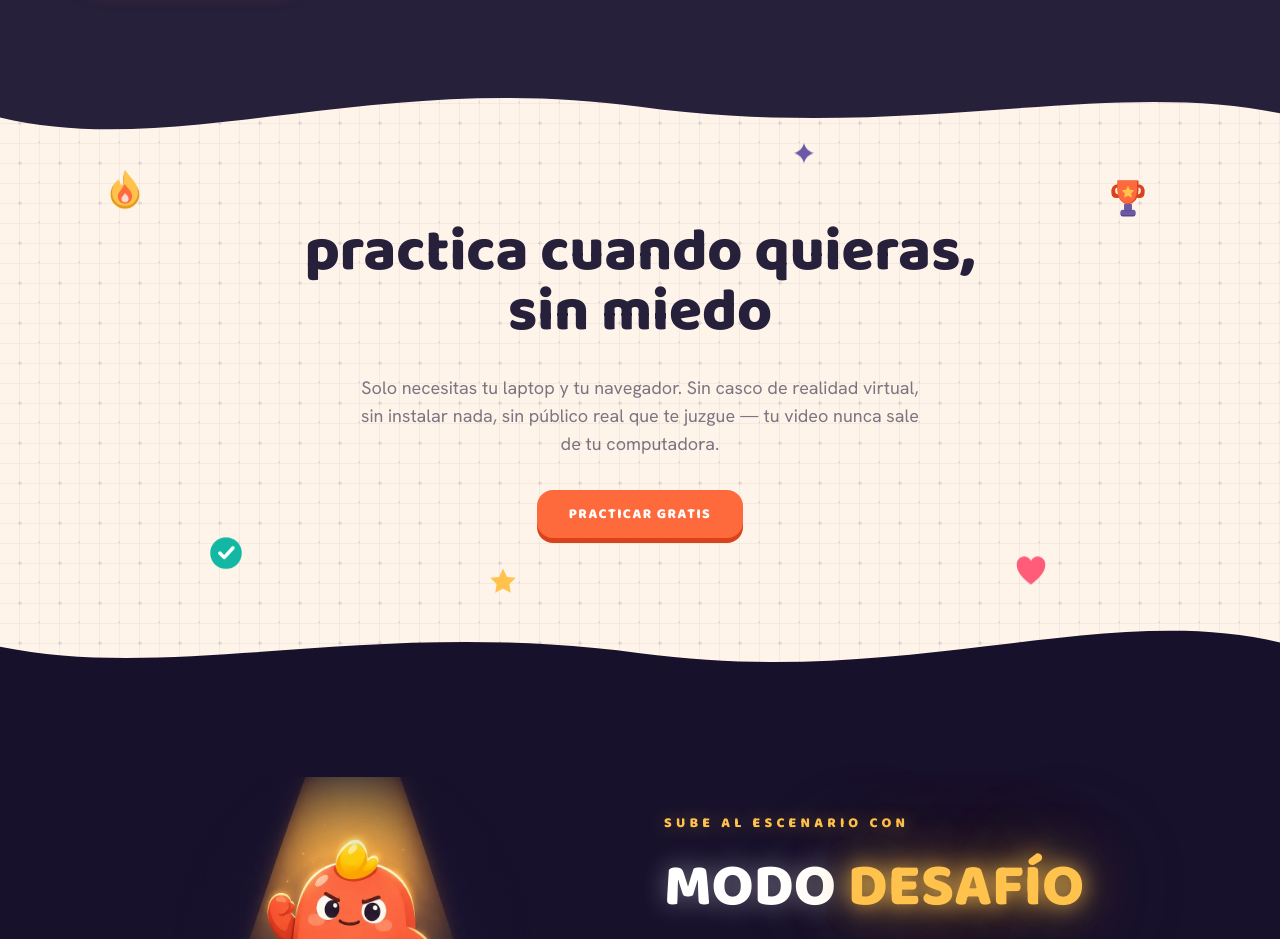
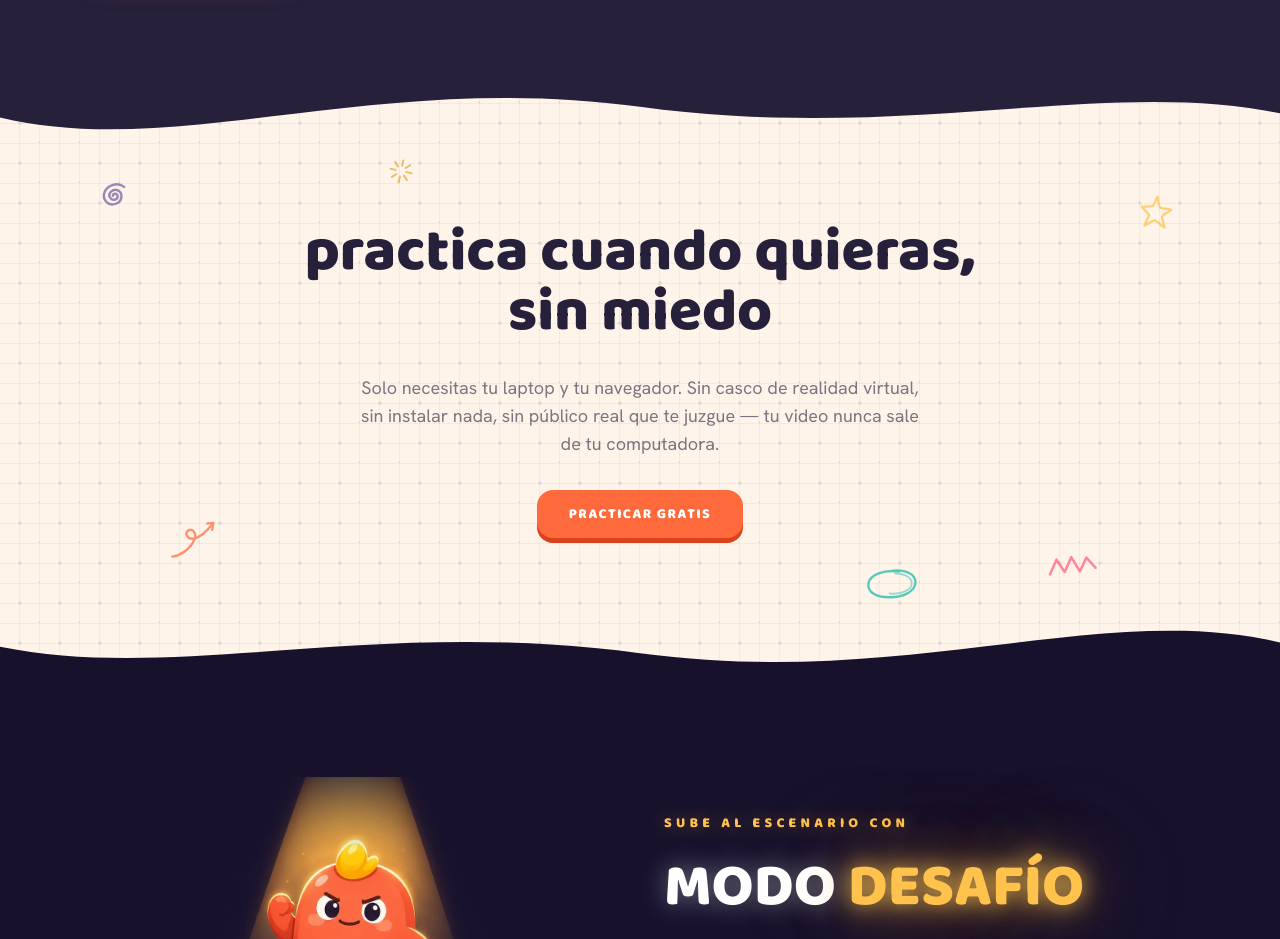
Before and after one commit to oratorIA-ProyectoTesis/LandingPage, a React (Vite) app: page / in a window 1280 px wide. Shown: the part 3480-4419 px from the top of the page. Built offline with nearby package versions, Linux system fonts and the light colour scheme.

Commit message:
feat: static hand-drawn notebook doodles replace floating icons in paper section

```diff
--- /dev/null
+++ b/src/components/doodles.tsx
@@ -0,0 +1,103 @@
+/**
+ * Hand-drawn notebook doodles ("rayones de cuaderno") — static pen scribbles
+ * for the practice-paper section. Irregular strokes on purpose: they must
+ * look drawn during a boring class, not generated.
+ */
+
+interface DoodleProps {
+  size?: number
+  className?: string
+}
+
+/** Wonky hand-drawn star, single pen pass. */
+export function DoodleStar({ size = 44, className = '' }: DoodleProps) {
+  return (
+    <svg width={size} height={size} viewBox="0 0 48 48" fill="none" aria-hidden="true" className={className}>
+      <path
+        d="M24 7 C25 12 26 16 28 19 C32 19 37 19 40 20 C37 23 34 25 31 28 C32 32 34 37 35 40 C31 38 27 35 24 33 C20 35 16 38 13 40 C14 36 16 31 17 28 C14 25 10 22 8 20 C12 19 16 19 20 18 C21 14 23 10 24 7 Z"
+        stroke="#FFC24D"
+        strokeWidth="2.6"
+        strokeLinecap="round"
+        strokeLinejoin="round"
+      />
+    </svg>
+  )
+}
+
+/** Curly arrow, like pointing at your own note. */
+export function DoodleArrow({ size = 56, className = '' }: DoodleProps) {
+  return (
+    <svg width={size} height={size} viewBox="0 0 64 64" fill="none" aria-hidden="true" className={className}>
+      <path
+        d="M8 50 C18 48 28 40 32 30 C35 22 30 16 25 19 C20 22 24 30 32 28 C42 25 48 16 52 10"
+        stroke="#FF6A3D"
+        strokeWidth="2.8"
+        strokeLinecap="round"
+      />
+      <path d="M46 10 L53 9 L52 17" stroke="#FF6A3D" strokeWidth="2.8" strokeLinecap="round" strokeLinejoin="round" />
+    </svg>
+  )
+}
+
+/** Pen spiral, the universal margin scribble. */
+export function DoodleSpiral({ size = 44, className = '' }: DoodleProps) {
+  return (
+    <svg width={size} height={size} viewBox="0 0 48 48" fill="none" aria-hidden="true" className={className}>
+      <path
+        d="M25 24 C26 21 30 22 30 25 C30 29 24 30 22 26 C19 21 26 16 31 19 C37 23 34 32 27 33 C18 35 12 26 17 18 C22 11 33 10 39 17"
+        stroke="#6C5AA6"
+        strokeWidth="2.6"
+        strokeLinecap="round"
+      />
+    </svg>
+  )
+}
+
+/** Double scribble circle, like circling an important word. */
+export function DoodleCircle({ size = 60, className = '' }: DoodleProps) {
+  return (
+    <svg width={size} height={size} viewBox="0 0 64 40" fill="none" aria-hidden="true" className={className}>
+      <path
+        d="M32 6 C48 5 58 11 57 20 C56 30 42 35 28 34 C14 33 5 27 7 18 C9 9 24 4 40 7"
+        stroke="#12B8A4"
+        strokeWidth="2.6"
+        strokeLinecap="round"
+      />
+      <path
+        d="M36 9 C48 10 54 15 53 21 C52 28 40 32 29 30"
+        stroke="#12B8A4"
+        strokeWidth="2"
+        strokeLinecap="round"
+        opacity="0.6"
+      />
+    </svg>
+  )
+}
+
+/** Zigzag stress-test scribble. */
+export function DoodleZigzag({ size = 56, className = '' }: DoodleProps) {
+  return (
+    <svg width={size} height={Math.round(size / 2)} viewBox="0 0 56 28" fill="none" aria-hidden="true" className={className}>
+      <path
+        d="M4 22 L12 8 L19 21 L27 7 L34 22 L42 9 L50 20"
+        stroke="#FF5C7A"
+        strokeWidth="2.6"
+        strokeLinecap="round"
+        strokeLinejoin="round"
+      />
+    </svg>
+  )
+}
+
+/** Little sun / asterisk strokes. */
+export function DoodleSun({ size = 40, className = '' }: DoodleProps) {
+  return (
+    <svg width={size} height={size} viewBox="0 0 44 44" fill="none" aria-hidden="true" className={className}>
+      <path d="M22 8 L22 15 M22 29 L22 37 M8 22 L15 22 M29 22 L36 22 M12 12 L17 17 M27 27 L32 32 M32 12 L27 17 M17 27 L12 32"
+        stroke="#E39A16"
+        strokeWidth="2.6"
+        strokeLinecap="round"
+      />
+    </svg>
+  )
+}
--- a/src/sections/Anywhere.tsx
+++ b/src/sections/Anywhere.tsx
@@ -1,5 +1,12 @@
 import { ChunkyButton, Wave } from '../components/ui'
-import { ClapIcon, FlameIcon, HeartIcon, SparkIcon, StarIcon, TrophyIcon } from '../components/icons'
+import {
+  DoodleArrow,
+  DoodleCircle,
+  DoodleSpiral,
+  DoodleStar,
+  DoodleSun,
+  DoodleZigzag,
+} from '../components/doodles'
 
 /**
  * Full-bleed section: practice anywhere, no special hardware.
@@ -16,24 +23,24 @@ export function Anywhere() {
       <Wave color="var(--color-escenario)" className="relative z-10" />
 
       <div className="relative py-16">
-        {/* floating brand objects */}
-        <span className="absolute left-[8%] top-2 float-bob" style={{ animationDelay: '.2s' }}>
-          <FlameIcon size={46} />
+        {/* static pen doodles — margin scribbles on the notebook page */}
+        <span className="absolute left-[7%] top-4 hidden -rotate-12 opacity-70 sm:block">
+          <DoodleSpiral />
         </span>
-        <span className="absolute right-[10%] top-6 float-bob" style={{ animationDelay: '.9s' }}>
-          <TrophyIcon size={48} />
+        <span className="absolute right-[8%] top-8 hidden rotate-6 opacity-70 sm:block">
+          <DoodleStar />
         </span>
-        <span className="absolute left-[16%] bottom-4 float-bob" style={{ animationDelay: '1.4s' }}>
-          <ClapIcon size={42} />
+        <span className="absolute left-[13%] bottom-8 hidden rotate-3 opacity-70 sm:block">
+          <DoodleArrow />
         </span>
-        <span className="absolute right-[18%] bottom-2 float-bob" style={{ animationDelay: '.5s' }}>
-          <HeartIcon size={38} />
+        <span className="absolute right-[14%] bottom-6 hidden -rotate-6 opacity-70 sm:block">
+          <DoodleZigzag />
         </span>
-        <span className="absolute left-[38%] -bottom-2 float-bob" style={{ animationDelay: '1.9s' }}>
-          <StarIcon size={34} />
+        <span className="absolute left-[30%] -top-1 hidden rotate-12 opacity-60 lg:block">
+          <DoodleSun size={34} />
         </span>
-        <span className="absolute right-[36%] -top-2 float-bob" style={{ animationDelay: '1.1s' }}>
-          <SparkIcon size={30} />
+        <span className="absolute right-[28%] -bottom-3 hidden -rotate-3 opacity-70 lg:block">
+          <DoodleCircle />
         </span>
 
         <div className="relative mx-auto flex max-w-3xl flex-col items-center gap-8 px-6 text-center">
```
